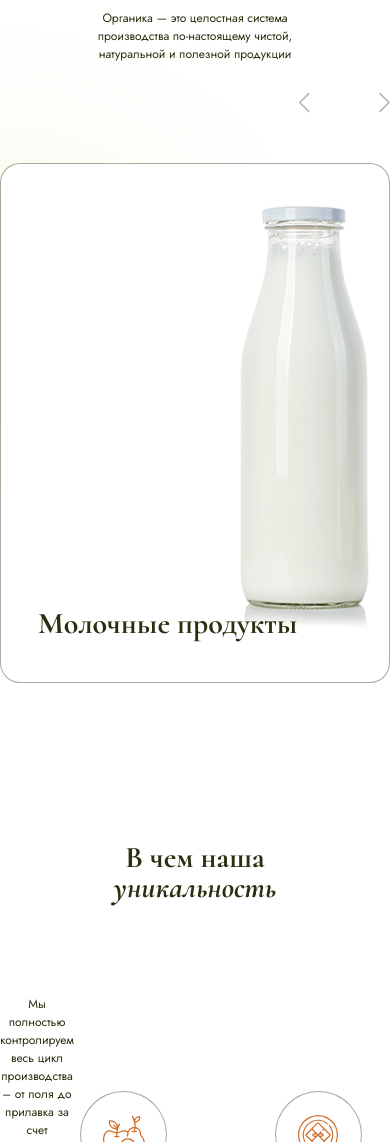
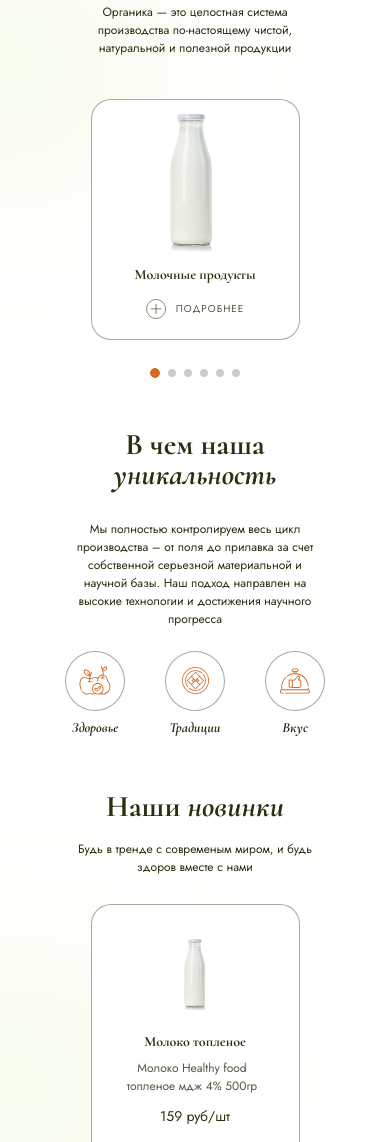
Before and after one commit to JuliaCh56/Module02-Shope, a website built with webpack: page src/index.html in a window 390 px wide. Shown: the part 858-2000 px from the top of the page. Built offline with nearby package versions, Linux system fonts and the light colour scheme.

Commit message:
"адаптив_мобил"

```diff
--- a/src/index.html
+++ b/src/index.html
@@ -104,6 +104,7 @@
             <div class="swiper-wrapper">
               <div class="swiper-slide swiper-slide_size-m swiper-slide_white swiper-slide_milk">
                 <h3 class="swiper-slide__title">Молочные продукты</h3>
+                <a href="#" class="swiper-slide__mobil-link">Подробнее</a>
                 <div class="swiper-slide__hover">
                   <p class="swiper-slide__text">
                     В наши дни появилась мода на&nbsp;здоровое питание, поэтому
@@ -116,6 +117,7 @@
               </div>
               <div class="swiper-slide swiper-slide_size-m swiper-slide_white swiper-slide_pasta">
                 <h3 class="swiper-slide__title">Бакалея</h3>
+                <a href="#" class="swiper-slide__mobil-link">Подробнее</a>
                 <div class="swiper-slide__hover">
                   <p class="swiper-slide__text">
                     В наши дни появилась мода на&nbsp;здоровое питание, поэтому
@@ -128,6 +130,7 @@
               </div>
               <div class="swiper-slide swiper-slide_size-m swiper-slide_white swiper-slide_steaks">
                 <h3 class="swiper-slide__title">Мясо, птица</h3>
+                <a href="#" class="swiper-slide__mobil-link">Подробнее</a>
                 <div class="swiper-slide__hover">
                   <p class="swiper-slide__text">
                     В наши дни появилась мода на&nbsp;здоровое питание, поэтому
@@ -140,6 +143,7 @@
               </div>
               <div class="swiper-slide swiper-slide_size-m swiper-slide_white swiper-slide_steaks">
                 <h3 class="swiper-slide__title">Мясо, птица</h3>
+                <a href="#" class="swiper-slide__mobil-link">Подробнее</a>
                 <div class="swiper-slide__hover">
                   <p class="swiper-slide__text">
                     В наши дни появилась мода на&nbsp;здоровое питание, поэтому
@@ -152,6 +156,7 @@
               </div>
               <div class="swiper-slide swiper-slide_size-m swiper-slide_white swiper-slide_steaks">
                 <h3 class="swiper-slide__title">Мясо, птица</h3>
+                <a href="#" class="swiper-slide__mobil-link">Подробнее</a>
                 <div class="swiper-slide__hover">
                   <p class="swiper-slide__text">
                     В наши дни появилась мода на&nbsp;здоровое питание, поэтому
@@ -164,6 +169,7 @@
               </div>
               <div class="swiper-slide swiper-slide_size-m swiper-slide_white swiper-slide_steaks">
                 <h3 class="swiper-slide__title">Мясо, птица</h3>
+                <a href="#" class="swiper-slide__mobil-link">Подробнее</a>s
                 <div class="swiper-slide__hover">
                   <p class="swiper-slide__text">
                     В наши дни появилась мода на&nbsp;здоровое питание, поэтому
--- a/src/index.js
+++ b/src/index.js
@@ -58,4 +58,21 @@ import Swiper, { Navigation, Pagination } from 'swiper';
       prevEl: ".swiper-button-prev",
     },
     modules: [Navigation, Pagination],
+    breakpoints: {
+      // when window width is >= 320px
+      320: {
+        slidesPerView: 1,
+        slidesPerGroup: 1
+      },
+      // when window width is >= 480px
+      768: {
+        slidesPerView: 2,
+        slidesPerGroup: 2
+      },
+      // when window width is >= 640px
+      1000: {
+        slidesPerView: 3,
+        slidesPerGroup: 3
+      }
+    }
   });
--- a/src/styles/main.scss
+++ b/src/styles/main.scss
@@ -233,6 +233,7 @@ body {
   padding-bottom: 18.7rem;
   z-index: 0;
   background-repeat: no-repeat;
+
   @media (max-width: $r_tab) {
     padding-bottom: 0;
   }
@@ -248,7 +249,7 @@ body {
     }
     @media (max-width: $r_tab) {
       padding-bottom: 4rem;
-      padding-top: 3.8rem;
+      padding-top: 3.4rem;
     }
   }
 
@@ -354,7 +355,7 @@ body {
     margin-top: 5.5rem;
     @media (max-width: $r_tab) {
       text-align: center;
-      margin-top: 2.4rem;
+      margin-top: 2.7rem;
     }
   }
 
@@ -522,7 +523,7 @@ body {
   @media (max-width: $r_desk_1120) {
     font-size: 6rem;
   }
-  @media (max-width: $r_tab) {
+  @media (max-width: $r_tab_900) {
     text-align: center;
   }
   @media (max-width: $r_mob_500) {
@@ -541,10 +542,12 @@ body {
 .description {
   margin: 0;
   line-height: 1.5;
-  @media (max-width: $r_tab) {
+  @media (max-width: $r_tab_900) {
     text-align: center;
+    margin: 0 auto;
+  }
+  @media (max-width: $r_mob_500) {
     max-width: 24.7rem;
-    margin: 0 auto;
   }
 
   &_size-s{
@@ -560,6 +563,9 @@ body {
     font-size: 2.4rem;
     @media (max-width: $r_desk_1280) {
       font-size: 2.2rem;
+    }
+    @media (max-width: $r_tab_900) {
+      font-size: 1.8rem;
     }
     @media (max-width: $r_mob_500) {
       font-size: 1.2rem;
@@ -609,6 +615,7 @@ body {
     font-size: 1.2rem;
     padding: 1.7rem 0;
     height: 4.6rem;
+    letter-spacing: 1px;
   }
 
   &:hover {
@@ -623,6 +630,12 @@ body {
   }
   &_size-m {
     width: 20rem;
+    @media (max-width: $r_tab) {
+      width: 12.5rem;
+      height: 4.3rem;
+      letter-spacing: 0;
+      font-size: .8rem;
+    }
   }
   &_size-s {
     width: 15.4rem;
@@ -636,11 +649,25 @@ body {
 .offer {
   padding-top: 2rem;
   padding-bottom: 16rem;
+  @media (max-width: $r_desk_1120) {
+    padding-bottom: 9rem;
+  }
+  @media (max-width: $r_tab) {
+    padding-bottom: 4rem;
+    padding-top: 1.9rem;
+  }
+  @media (max-width: $r_mob_500) {
+    padding-bottom: 3rem;
+  }
   &__text {
     margin-top: 6rem;
     max-width: 700px;
-    @media (max-width: $r_tab) {
+    @media (max-width: $r_tab_900) {
+      margin: 0 auto;
       margin-top: 3rem;
+    }
+    @media (max-width: $r_mob_500) {
+      margin-top: 2.6rem;
     }
  }
 
@@ -649,6 +676,16 @@ body {
 .slider {
   overflow: hidden;
   padding-top: 100px;
+  @media (max-width: $r_tab) {
+    max-width: 450px;
+    margin: 0 auto;
+    padding-bottom: 6rem;
+    padding-top: 5.4rem;
+  }
+  @media (max-width: $r_mob_500) {
+    max-width: 209px;
+    padding-top: 4.2rem;
+  }
  }
 
 .swiper {
@@ -669,6 +706,19 @@ body {
     &_size-m {
       height: 520px;
       justify-content: flex-end;
+      @media (max-width: $r_desk_hd) {
+        height: 400px;
+        background-size: contain;
+        background-position: 100% 50%;
+      }
+      @media (max-width: $r_mob_500) {
+        height: 241px;
+        background-size: 150px;
+        background-position: 0% 0%;
+        padding-bottom: 20px;
+        background-color: $white;
+      }
+
       &:hover {
         box-shadow: 0 0 0 3px rgba($green, .4) inset;
       }
@@ -676,12 +726,24 @@ body {
     &_size-l {
       height: 685px;
       padding-top: 27px;
+      @media (max-width: $r_desk_hd) {
+        height: 400px;
+        background-color: $white;
+      }
+      @media (max-width: $r_mob_500) {
+        height: 302px;
+        background-color: $white;
+        padding: 29px 31px 20px;
+      }
     }
     &_white {
       &:hover {
         .swiper-slide__hover {
           height: 233px;
           opacity: 1;
+          @media (max-width: $r_mob_500) {
+            display: none;
+          }
         }
         &::after {
           content: '';
@@ -713,10 +775,17 @@ body {
       font-size: 3rem;
       color: $green;
       margin: 0;
+      @media (max-width: $r_mob_500) {
+        font-size: 1.4rem;
+        text-align: center;
+      }
     }
     &__hover {
       height: 0;
       opacity: 0;
+      @media (max-width: $r_mob_500) {
+        display: block;
+      }
     }
 
     &__text {
@@ -726,6 +795,9 @@ body {
       margin-top: 2.5rem;
       color: rgba($green, .7);
       max-width: 263px;
+      @media (max-width: $r_mob_500) {
+        display: none;
+      }
     }
 
     &__link {
@@ -753,21 +825,66 @@ body {
           background-repeat: no-repeat;
         }
     }
+    &__mobil-link {
+      display: none;
+      @media (max-width: $r_mob_500) {
+        text-transform: uppercase;
+        color: $green;
+        font-size: 1rem;
+        text-decoration: none;
+        display: flex;
+        gap: 1rem;
+        margin: 0;
+        margin-top: 15px;
+        align-items: center;
+        justify-content: center;
+        letter-spacing: .1rem;
+        opacity: 0.8;
+        transition: .5s;
+        &:hover {
+          opacity: 1;
+        }
+          &::before {
+            content: '';
+            display: block;
+            width: 2rem;
+            height: 2rem;
+            background-image: url(../imges/plus.svg);
+            background-size: cover;
+            background-repeat: no-repeat;
+          }
+      }
+    }
+
     &__footer {
       display: flex;
       justify-content: space-between;
       align-items: center;
       margin-top: 30px;
+      @media (max-width: $r_tab) {
+        margin-top: 20px;
+        justify-content: center;
+      }
     }
     &__cover {
       display: flex;
       justify-content: center;
       margin-bottom: 40px;
       height: 314px;
+      @media (max-width: $r_mob_500) {
+        margin: 0 auto;
+        margin-bottom: 20px;
+        height: 80px;
+        width: 107px;
+      }
     }
     &__image {
       object-fit: contain;
       max-width: 300px;
+      @media (max-width: $r_mob_500) {
+        max-width: 100%;
+      }
+
     }
     &__description {
       padding: 0;
@@ -777,20 +894,40 @@ body {
       font-size: 1.8rem;
       line-height: 1.5;
       height: 54px;
+
+
+      @media (max-width: $r_mob_500) {
+        margin: 9px 0 13px;
+        font-size: 1.2rem;
+        width: 139px;
+        text-align: center;
+        height: 44px;
+      }
     }
     &__price {
       font-size: 2.4rem;
       padding: 0;
       margin: 0;
+      @media (max-width: $r_mob_500) {
+        font-size: 1.4rem;
+        text-align: center;
+      }
     }
+
   }
 
   &-pagination {
     display: none;
+    @media (max-width: $r_tab) {
+      display: block;
+    }
   }
   &-button-next, &-button-prev {
     top: -60px;
     transition: .5s;
+    @media (max-width: $r_tab) {
+      display: none;
+    }
     &:hover {
       &::after {
         color: rgba($green, 1);
@@ -813,8 +950,31 @@ body {
   }
 }
 
+.swiper-horizontal>.swiper-pagination-bullets {
+  bottom: -50px;
+  display: flex;
+  align-items: center;
+  justify-content: center;
+  @media (max-width: $r_mob_500) {
+    bottom: -38px;
+  }
+}
+
+.swiper-pagination-bullet-active {
+  background: $orange;
+  border: 1px solid $orange;
+}
+
+.swiper-pagination-bullet {
+  width: 8px;
+  height: 8px;
+}
+
 .counter {
   display: flex;
+  @media (max-width: $r_tab) {
+    display: none;
+  }
   &__btn {
     cursor: pointer;
     height: 50px;
@@ -856,11 +1016,18 @@ body {
 
 .about {
   padding-bottom: 20rem;
+  @media (max-width: $r_tab_900) {
+    padding-bottom: 5.6rem;
+  }
   &__box {
     display: flex;
     margin-top: 6.2rem;
     justify-content: space-between;
     align-items: center;
+    @media (max-width: $r_tab_900) {
+      flex-direction: column;
+      margin-top: 3rem;
+    }
   }
   &__text {
     margin-left: 12rem;
@@ -871,10 +1038,10 @@ body {
     @media (max-width: $r_desk_1120) {
       margin-left: 4rem;
     }
-    @media (max-width: $r_tab) {
+    @media (max-width: $r_tab_900) {
+      flex-basis: 7rem;
+      margin-bottom: 2.3rem;
       margin-left: 0;
-      max-width: 100%;
-      margin-top: 3rem;
     }
   }
   &__list {
@@ -883,6 +1050,12 @@ body {
     list-style: none;
     margin: 0;
     padding: 0;
+    @media (max-width: $r_desk_1280) {
+      gap: 6rem;
+    }
+    @media (max-width: $r_desk_1120) {
+      gap: 4rem;
+    }
   }
   &__item {
     display: flex;
@@ -893,6 +1066,9 @@ body {
     font-weight: 700;
     font-style: italic;
     font-family: $font-cormorant;
+    @media (max-width: $r_tab_900) {
+      font-size: 1.4rem;
+    }
     &::before {
       content: '';
       display: block;
@@ -900,27 +1076,38 @@ body {
       height: 87px;
       background-position: center center;
       background-repeat: no-repeat;
-      border-radius: 44px;
+      border-radius: 100%;
       box-sizing: border-box;
       border: 1px solid rgba($green, .4);
       margin-bottom: 1.5rem;
+      @media (max-width: $r_tab_900) {
+        width: 60px;
+        height: 60px;
+        margin-bottom: 9px;
+      }
     }
     &:nth-child(1) {
       &::before {
       background-image: url(../imges/fruits-svg.svg);
       background-size: 44px 42px;
+      @media (max-width: $r_tab_900) {
+        background-size: 44px 31px;;
+      }
       }
     }
     &:nth-child(2) {
       &::before {
       background-image: url(../imges/traditional-svg.svg);
       background-size: 40px 40px;
+      @media (max-width: $r_tab_900) {
+        background-size: 27px 27px;;
+      }
       }
     }
     &:nth-child(3) {
       &::before {
       background-image: url(../imges/good-svg.svg);
-      background-size: 44px 44px;
+      background-size: 30px 30px;
       }
     }
   }
@@ -928,9 +1115,15 @@ body {
 
 .trends {
   padding-bottom: 18.8rem;
+  @media (max-width: $r_tab_900) {
+    padding-bottom: 5.1rem;
+  }
   &__text {
     margin-top: 3.8rem;
     margin-bottom: -1.4rem;
+    @media (max-width: $r_tab_900) {
+      margin-top: 1.8rem;
+    }
   }
 }
 
@@ -972,12 +1165,23 @@ body {
   display: flex;
   align-items: center;
   gap: 2rem;
+  @media (max-width: $r_tab_900) {
+    gap: 1rem;
+  }
   &__list {
     margin: 9.6rem 0 5.1rem;
+    @media (max-width: $r_tab_900) {
+      flex-wrap: wrap;
+      margin: 5.6rem 0 1.8rem;
+      justify-content: center;
+    }
   }
   &__order {
     text-align: center;
     flex-basis: 230px;
+    @media (max-width: $r_tab_900) {
+      flex-basis: 107px;
+    }
   }
   &__link {
     padding: 2.4rem 0;
@@ -988,6 +1192,11 @@ body {
     border: 1px solid rgba($green, .5);
     display: block;
     transition: .5s;
+    @media (max-width: $r_tab_900) {
+      font-size: 1rem;
+      padding: 14px 0;
+    }
+
     &:hover {
       border: 1px solid $orange;
       color: $orange;
@@ -1020,6 +1229,7 @@ body {
     justify-content: space-between;
     align-items: center;
     margin-top: 30px;
+
   }
   &__cover {
     display: flex;
```
